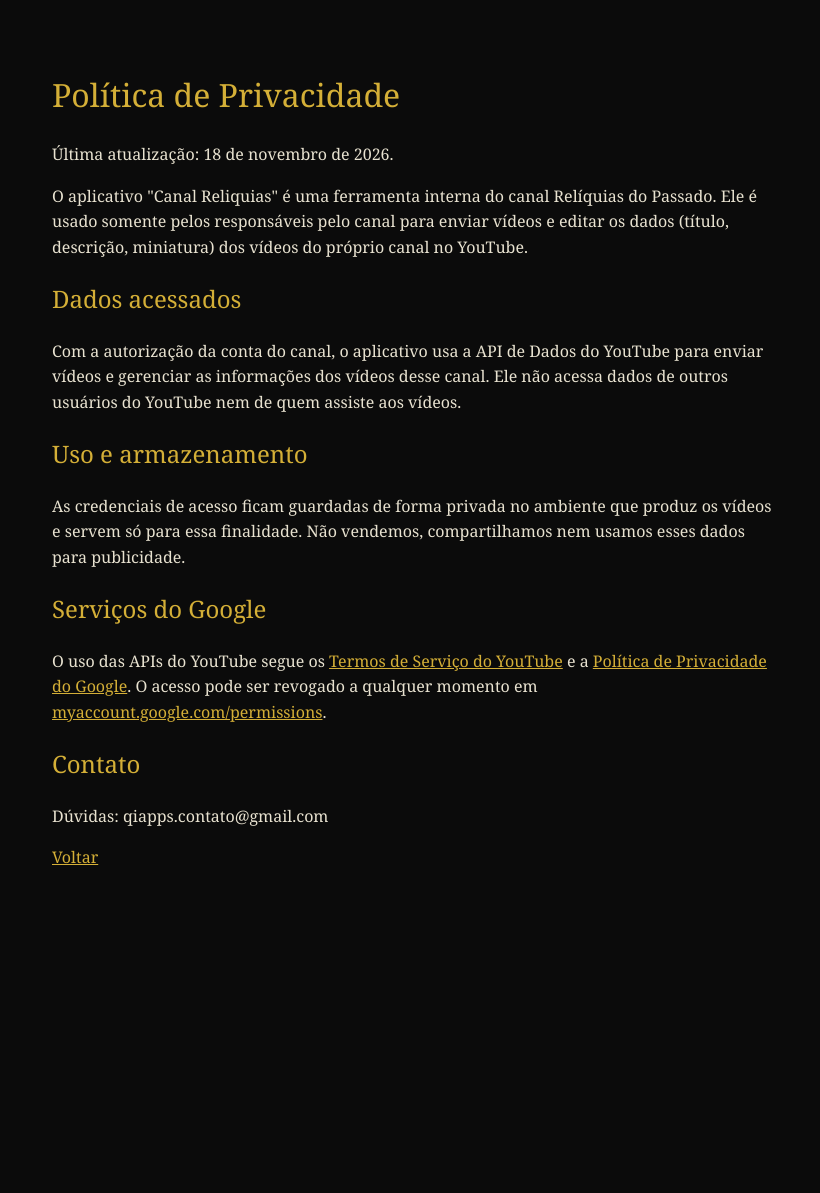
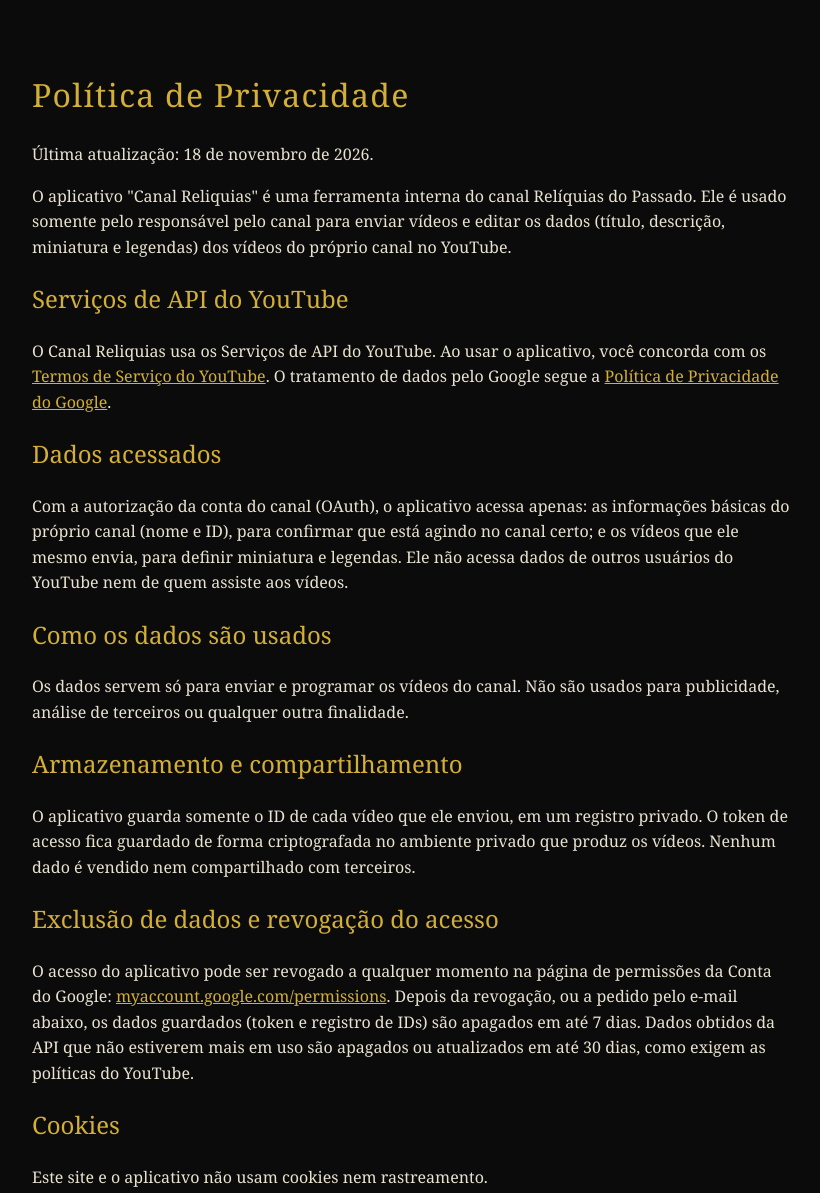
Before and after one commit to qiapps/qiapps.github.io, a plain HTML site: page privacidade.html in a window 1280 px wide. Shown: the top 1193 px of the page, without its empty margins (228-1048 px from the left). Before the commit the page ends 935 px from the top, so only its background shows below. Drawn offline with Linux system fonts and the light colour scheme.

Commit message:
Termos de Serviço, marca do YouTube e política de privacidade completa
Co-Authored-By: Claude Opus 5.5 <noreply@anthropic.com>
Claude-Session: https://claude.ai/code/session_01NwUb2k5CCaaCGZNYQPSLWB

```diff
--- /dev/null
+++ b/estilo.css
@@ -0,0 +1,9 @@
+body{margin:0;background:#0b0b0b;color:#e8e2d0;font-family:Georgia,serif;line-height:1.6}
+main{max-width:760px;margin:0 auto;padding:48px 16px}
+h1,h2{color:#d4af37;font-weight:normal}
+h1{letter-spacing:.04em}
+a{color:#d4af37}
+nav{display:flex;gap:20px;flex-wrap:wrap;margin:24px 0}
+footer{margin-top:48px;font-size:.9em;color:#9a937f;border-top:1px solid #2a2620;padding-top:16px}
+.yt{display:inline-flex;align-items:center;gap:10px;background:#fff;color:#0f0f0f;border-radius:8px;padding:8px 14px;font-family:Arial,Helvetica,sans-serif;font-size:15px;text-decoration:none}
+.yt svg{height:22px;width:auto}
--- a/privacidade.html
+++ b/privacidade.html
@@ -4,27 +4,35 @@
 <meta charset="utf-8">
 <meta name="viewport" content="width=device-width, initial-scale=1">
 <title>Política de Privacidade</title>
-<style>
-body{margin:0;background:#0b0b0b;color:#e8e2d0;font-family:Georgia,serif;line-height:1.6}
-main{max-width:720px;margin:0 auto;padding:48px 16px}
-h1,h2{color:#d4af37;font-weight:normal}
-a{color:#d4af37}
-</style>
+<link rel="stylesheet" href="estilo.css">
 </head>
 <body>
 <main>
 <h1>Política de Privacidade</h1>
 <p>Última atualização: 18 de novembro de 2026.</p>
-<p>O aplicativo "Canal Reliquias" é uma ferramenta interna do canal Relíquias do Passado. Ele é usado somente pelos responsáveis pelo canal para enviar vídeos e editar os dados (título, descrição, miniatura) dos vídeos do próprio canal no YouTube.</p>
+<p>O aplicativo "Canal Reliquias" é uma ferramenta interna do canal Relíquias do Passado. Ele é usado somente pelo responsável pelo canal para enviar vídeos e editar os dados (título, descrição, miniatura e legendas) dos vídeos do próprio canal no YouTube.</p>
+
+<h2>Serviços de API do YouTube</h2>
+<p>O Canal Reliquias usa os Serviços de API do YouTube. Ao usar o aplicativo, você concorda com os <a href="https://www.youtube.com/t/terms">Termos de Serviço do YouTube</a>. O tratamento de dados pelo Google segue a <a href="https://policies.google.com/privacy">Política de Privacidade do Google</a>.</p>
+
 <h2>Dados acessados</h2>
-<p>Com a autorização da conta do canal, o aplicativo usa a API de Dados do YouTube para enviar vídeos e gerenciar as informações dos vídeos desse canal. Ele não acessa dados de outros usuários do YouTube nem de quem assiste aos vídeos.</p>
-<h2>Uso e armazenamento</h2>
-<p>As credenciais de acesso ficam guardadas de forma privada no ambiente que produz os vídeos e servem só para essa finalidade. Não vendemos, compartilhamos nem usamos esses dados para publicidade.</p>
-<h2>Serviços do Google</h2>
-<p>O uso das APIs do YouTube segue os <a href="https://www.youtube.com/t/terms">Termos de Serviço do YouTube</a> e a <a href="https://policies.google.com/privacy">Política de Privacidade do Google</a>. O acesso pode ser revogado a qualquer momento em <a href="https://myaccount.google.com/permissions">myaccount.google.com/permissions</a>.</p>
+<p>Com a autorização da conta do canal (OAuth), o aplicativo acessa apenas: as informações básicas do próprio canal (nome e ID), para confirmar que está agindo no canal certo; e os vídeos que ele mesmo envia, para definir miniatura e legendas. Ele não acessa dados de outros usuários do YouTube nem de quem assiste aos vídeos.</p>
+
+<h2>Como os dados são usados</h2>
+<p>Os dados servem só para enviar e programar os vídeos do canal. Não são usados para publicidade, análise de terceiros ou qualquer outra finalidade.</p>
+
+<h2>Armazenamento e compartilhamento</h2>
+<p>O aplicativo guarda somente o ID de cada vídeo que ele enviou, em um registro privado. O token de acesso fica guardado de forma criptografada no ambiente privado que produz os vídeos. Nenhum dado é vendido nem compartilhado com terceiros.</p>
+
+<h2>Exclusão de dados e revogação do acesso</h2>
+<p>O acesso do aplicativo pode ser revogado a qualquer momento na página de permissões da Conta do Google: <a href="https://myaccount.google.com/permissions">myaccount.google.com/permissions</a>. Depois da revogação, ou a pedido pelo e-mail abaixo, os dados guardados (token e registro de IDs) são apagados em até 7 dias. Dados obtidos da API que não estiverem mais em uso são apagados ou atualizados em até 30 dias, como exigem as políticas do YouTube.</p>
+
+<h2>Cookies</h2>
+<p>Este site e o aplicativo não usam cookies nem rastreamento.</p>
+
 <h2>Contato</h2>
-<p>Dúvidas: qiapps.contato@gmail.com</p>
-<p><a href="index.html">Voltar</a></p>
+<p>Dúvidas ou pedidos de exclusão: qiapps.contato@gmail.com</p>
+<nav><a href="index.html">Início</a><a href="termos.html">Termos de Serviço</a></nav>
 </main>
 </body>
 </html>
```
Also changed, not shown: index.html (+8 -9 lines), termos.html (added, +37 -0 lines).
